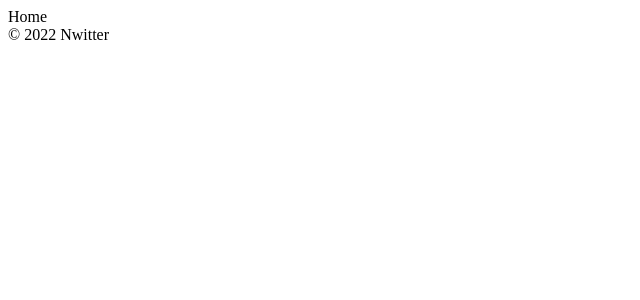
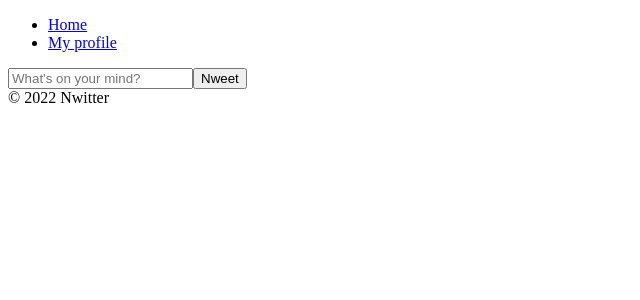
Before and after one commit to LeeDaUn/nwiiter, a React (Create React App) app: page /#/ in a window 1280 px wide. Shown: the top 300 px of the page, without its empty margins (0-640 px from the left). Built offline with nearby package versions, Linux system fonts and the light colour scheme; no server answers; sample sign-in values are in the browser's storage.

Commit message:
add 0504 commit

```diff
--- /dev/null
+++ b/src/components/Navigation.js
@@ -0,0 +1,18 @@
+import {Link} from "react-router-dom";
+
+const Navigation = () =>{
+    return (
+        <nav>
+            <ul>
+                <li>
+                    <Link to ='/'>Home</Link>
+                </li>
+                <li>
+                    <Link to ="/profile">My profile</Link>
+                </li>
+            </ul>
+        </nav>
+    );
+};
+
+export default Navigation;
--- a/src/components/Router.js
+++ b/src/components/Router.js
@@ -1,20 +1,29 @@
-import { HashRouter as Router, Route, Switch } from "react-router-dom";
-import Auth from "routes/Auth"
-import Home from "routes/Home"
+import { HashRouter as Router, Redirect, Route, Switch } from "react-router-dom";
+import Auth from "routes/Auth";
+import Home from "routes/Home";
+import Profile from "routes/Profile";
+import Navigation from "./Navigation";
 
 const AppRouter = ({isLoggedIn}) =>{
     return (
         <Router>
+            {isLoggedIn && <Navigation />}
             <Switch>
                 {isLoggedIn ? (
-                    <Route exact path="/">
-                        <Home />
-                    </Route>
+                    <>
+                        <Route exact path="/">
+                            <Home />
+                        </Route>
+                        <Route exact path="/profile">
+                            <Profile />
+                        </Route>
+                    </>
                 ) : (
                     <Route exact path="/">
                         <Auth />
                     </Route>
                 )}
+                <Redirect from = "*" to="/" />
             </Switch>
         </Router>
     )
--- a/src/routes/Auth.js
+++ b/src/routes/Auth.js
@@ -1,4 +1,4 @@
-import { authService } from "fbase";
+import { authService, firebaseInstance } from "fbase";
 import { useState } from "react";
 
 const Auth = () => {
@@ -36,8 +36,18 @@
     };
     const toggleAccount = () => setNewAccount((prev)=> !prev);
 
-    const onSocialClick = (event) => {
-        console.log(event.target.name);
+    const onSocialClick = async (event) => {
+        const{
+            target:{name},
+        } = event;
+        let provider;
+        if (name == "google"){
+            provider = new firebaseInstance.auth.GoogleAuthProvider();
+        } else if(name == "github"){
+            provider = new firebaseInstance.auth.GithubAuthProvider();
+        }
+        const data = await authService.signInWithPopup(provider);
+        console.log(data);
     }
     return(
         <div>
@@ -52,7 +62,7 @@
             </span>
             <div>
                 <button onClick = {onSocialClick} name = "google">Continue with Google</button>
-                <button onClick = {onSocialClick} name = "github">Continue with Google</button>
+                <button onClick = {onSocialClick} name = "github">Continue with Github</button>
             </div>
         </div>
     );
--- a/src/routes/Home.js
+++ b/src/routes/Home.js
@@ -1,3 +1,32 @@
-const Home = () => <span>Home</span>;
+import {useState} from "react";
+
+const Home = () =>{
+    const [nweet, setNweet] = useState("");
+
+    const onSubmit = (event)=>{
+        event.preventDefault();
+    };
+
+    const onChange = (event) =>{
+        event.preventDefault();
+        const{
+            target: {value},
+        } = event;
+        setNweet(value);
+    };
+
+    return (
+        <form onSubmit={onSubmit}>
+            <input
+            value ={nweet}
+            onChange={onChange}
+            type="text"
+            placeholder="What's on your mind?"
+            maxLength={120}
+        />
+        <input type = "submit" value="Nweet" />
+        </form>
+    );
+};
 
 export default Home;
--- a/src/routes/Profile.js
+++ b/src/routes/Profile.js
@@ -1,3 +1,19 @@
-const Profile = () => <span>Profile</span>;
+import { authService } from "fbase";
+import { useHistory } from "react-router-dom";
+
+const Profile = () => {
+    const history = useHistory();
+
+    const onLogOutClick = () => {
+        authService.signOut();
+        history.push("/");
+    };
+
+    return(
+        <>
+            <button onClick={onLogOutClick}>Log Out</button>
+        </>
+    );
+};
 
 export default Profile;
```
Also changed, not shown: 1 other file (tests, documents, lock files or other folders).
